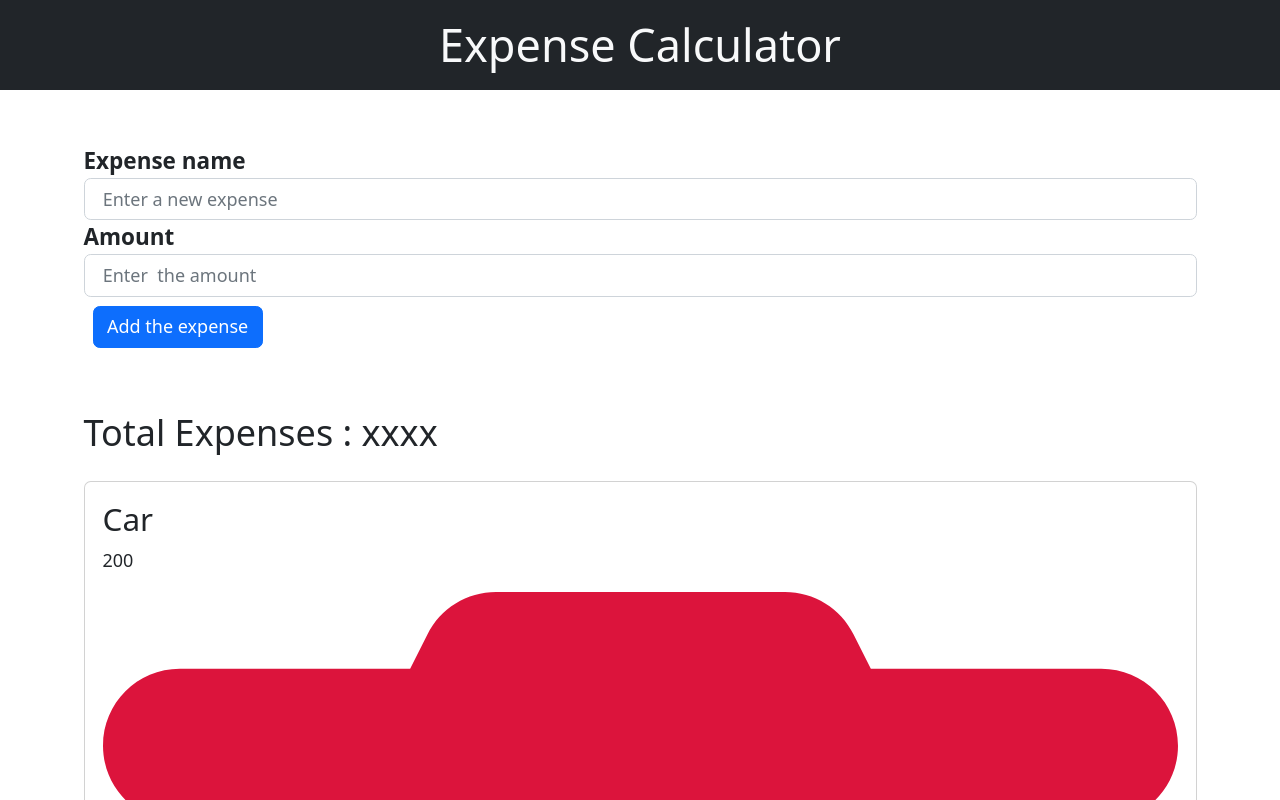
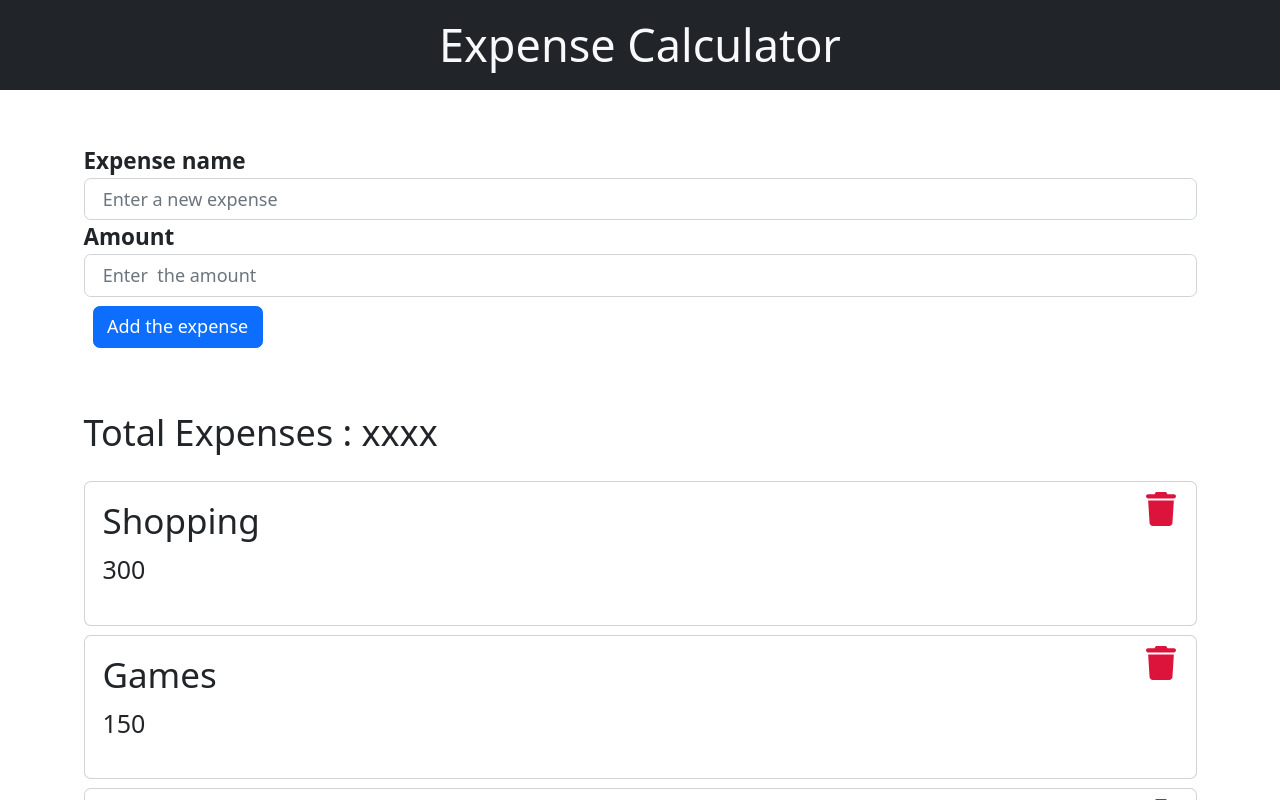
Before and after one commit to trevorius/SvelteDeAaZ-v1, a Svelte app: page / in a window 1280 px wide. Shown: the top 800 px of the page. Built offline with nearby package versions, Linux system fonts and the light colour scheme.

Commit message:
add card through dispatch

```diff
--- a/src/costCalculator/Components/Content.svelte
+++ b/src/costCalculator/Components/Content.svelte
@@ -1,10 +1,45 @@
 <script>
   import Form from './Form.svelte';
   import ExpenseCard from './ExpenseCard.svelte';
+  import { v4 as uuidv4 } from 'uuid';
+
+  let cardsArray = [
+    {
+      id: uuidv4(),
+      name: 'Shopping',
+      amount: 300,
+    },
+    {
+      id: uuidv4(),
+      name: 'Games',
+      amount: 150,
+    },
+    {
+      id: uuidv4(),
+      name: 'Books',
+      amount: 250,
+    },
+    {
+      id: uuidv4(),
+      name: 'Udemi lessons',
+      amount: 50,
+    },
+  ];
+
+  const addCard = (event) => {
+    let newExpense = {
+      id: uuidv4(),
+      name: event.detail.newExpense.name,
+      amount: event.detail.newExpense.cost,
+    };
+    cardsArray = [...cardsArray, newExpense];
+  };
 </script>
 
 <div class="container">
-  <Form />
+  <Form on:sendExpenseToParent={addCard} />
   <h2 class="my-4">Total Expenses : xxxx</h2>
-  <ExpenseCard />
+  {#each cardsArray as expense (expense.id)}
+    <ExpenseCard name={expense.name} amount={expense.amount} />
+  {/each}
 </div>
--- a/src/costCalculator/Components/ExpenseCard.svelte
+++ b/src/costCalculator/Components/ExpenseCard.svelte
@@ -1,11 +1,39 @@
-<script></script>
+<script>
+  export let name, amount;
+  name = name ? name : 'Car';
+  amount = amount ? amount : '200';
+</script>
 
-<div class="card">
+<div class="card my-2">
   <div class="card-body">
-    <h3>Car</h3>
-    <p>200</p>
+    <h3>{name}</h3>
+    <p>{amount}</p>
     <i class="trash">
       <img src="assets/image/trash-solid.svg" alt="" />
     </i>
   </div>
 </div>
+
+<style>
+  .card {
+    position: relative;
+  }
+  .card h3 {
+    font-size: 35px;
+  }
+  .card p {
+    font-weight: 300;
+    font-size: 25px;
+  }
+  i {
+    cursor: pointer;
+  }
+  i img {
+    width: 30px;
+  }
+  .trash {
+    position: absolute;
+    top: 10px;
+    right: 20px;
+  }
+</style>
--- a/src/costCalculator/Components/Form.svelte
+++ b/src/costCalculator/Components/Form.svelte
@@ -1,7 +1,17 @@
 <script>
+  import { createEventDispatcher } from 'svelte';
+  let newExpense = {
+    name: '',
+    cost: '',
+  };
+  const dispatch = createEventDispatcher();
+
+  const addExpense = () => {
+    dispatch('sendExpenseToParent', { newExpense: newExpense });
+  };
 </script>
 
-<form action="" class="my-5">
+<form on:submit|preventDefault={addExpense} action="" class="my-5">
   <div class="form-group">
     <label for="expense" class="lead fw-bold"> Expense name </label>
     <input
@@ -9,15 +19,17 @@
       id="expense"
       class="form-control"
       placeholder=" Enter a new expense"
+      bind:value={newExpense.name}
     />
   </div>
   <div class="form-group">
     <label for="amount" class="lead fw-bold"> Amount</label>
     <input
-      type="text"
+      type="number"
       id="amount"
       class="form-control"
       placeholder=" Enter  the amount"
+      bind:value={newExpense.cost}
     />
   </div>
   <button type="submit" class="btn btn-primary m-2">Add the expense</button>
```
